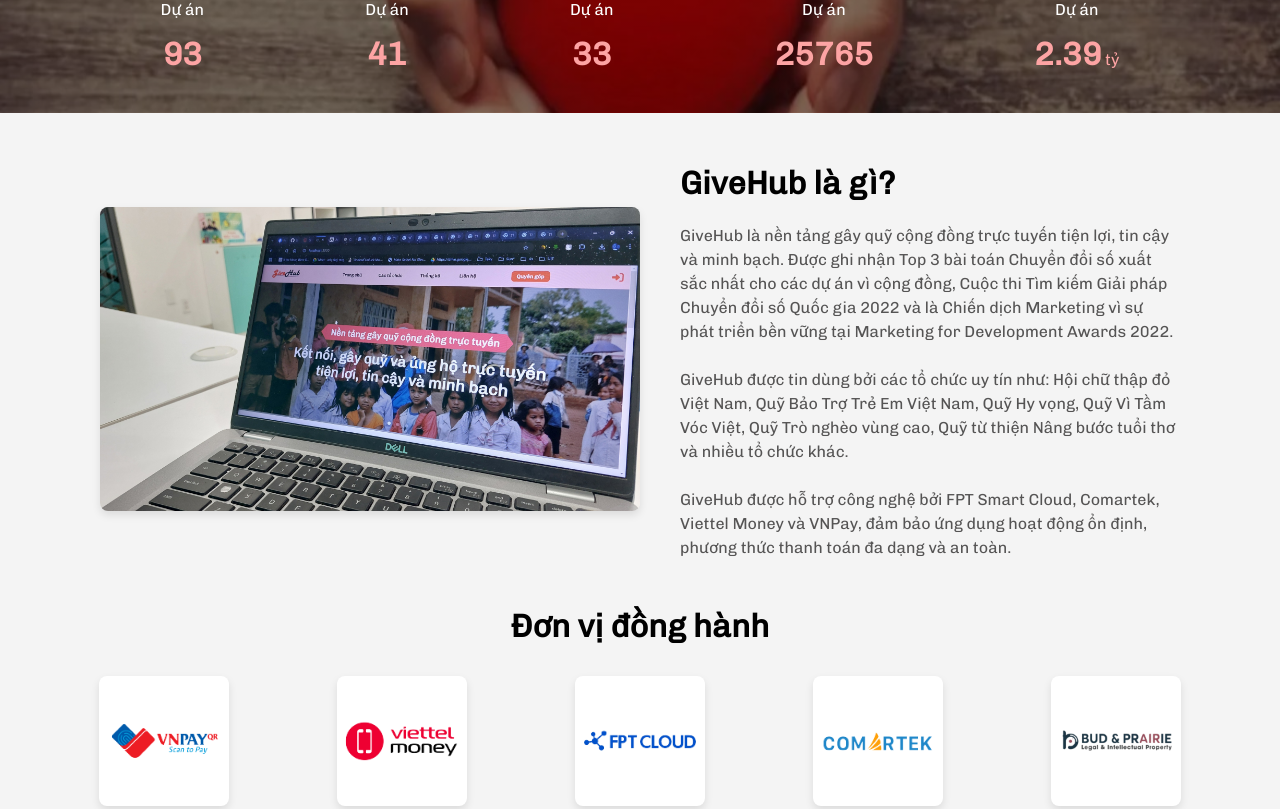
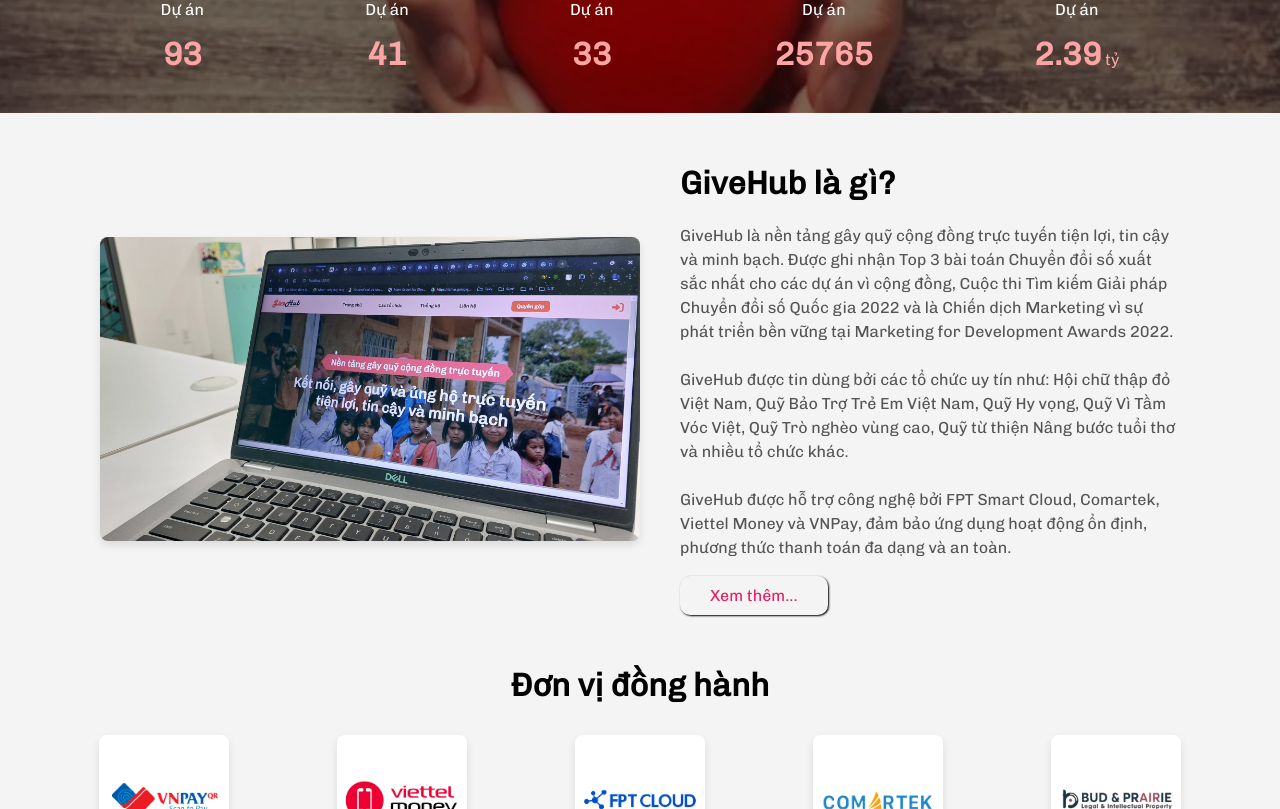
Before and after one commit to W3in/GiveHub-WEB, a React (Create React App) app: page / in a window 1280 px wide. Shown: the part 1351-2160 px from the top of the page. Built offline with nearby package versions, Linux system fonts and the light colour scheme.

Commit message:
Thêm 'Xem thêm' vào phần giới thiệu ở Home

```diff
--- a/src/pages/Home.js
+++ b/src/pages/Home.js
@@ -15,6 +15,7 @@
 import intro from "../images/content/Home/introduce.jpg";
 import data from "../data/data.json";
 import ProjectSlider from "./Home-features/ProjectSlider";
+import { Link } from "react-router-dom";
 
 const Home = () => {
     const [currentSlide, setCurrentSlide] = useState(0);
@@ -119,8 +120,12 @@
                         GiveHub được tin dùng bởi các tổ chức uy tín như: Hội chữ thập đỏ Việt Nam, Quỹ Bảo Trợ Trẻ Em Việt Nam, Quỹ Hy vọng, Quỹ Vì Tầm Vóc Việt, Quỹ Trò nghèo vùng cao, Quỹ từ thiện Nâng bước tuổi thơ và nhiều tổ chức khác.<br /><br />
                         GiveHub được hỗ trợ công nghệ bởi FPT Smart Cloud, Comartek, Viettel Money và VNPay, đảm bảo ứng dụng hoạt động ổn định, phương thức thanh toán đa dạng và an toàn.
                     </p>
+                    <Link to={"/about"} className="home-more">
+                        Xem thêm...
+                    </Link>
                 </div>
             </div>
+
             <div className="supporter">
                 <h1>Đơn vị đồng hành</h1>
                 <div className="img-container">
--- a/src/styles/Home.css
+++ b/src/styles/Home.css
@@ -386,10 +386,10 @@
 .home-more{
     text-decoration: none;
     border-radius: 10px;
-    padding: 10px;
+    padding: 10px 30px;
     margin-bottom: 20px;
     display: block;
-    width: 10%;
+    width: fit-content;
     text-align: center;
     box-shadow: 1px 1px 2px black;
     color: #e91e63;
--- a/src/styles/Project.css
+++ b/src/styles/Project.css
@@ -31,7 +31,8 @@
     flex-direction: column;
     justify-content: center;
     align-items: center;
-    padding: 20px;
+    padding: 20px 0;
+    width: 100%;
 }
 
 .featured-title {
```
